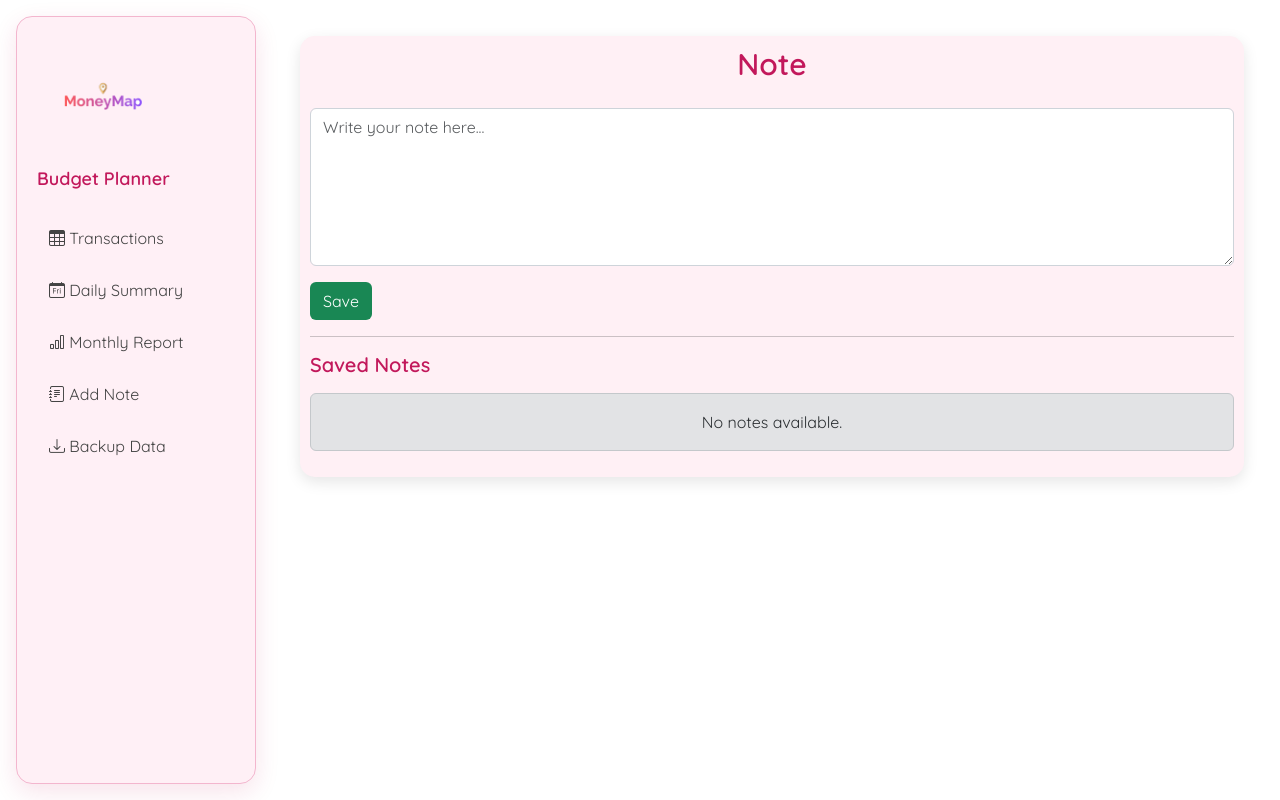
After one commit to niniwin/Budget-planner, a Flask app: page /show-note in a window 1280 px wide. The commit adds this page. Run offline with Flask 3, Linux system fonts and the light colour scheme.

Commit message:
add note and modify monthly report

```diff
--- a/routes/budget_routes.py
+++ b/routes/budget_routes.py
@@ -1,7 +1,8 @@
-from flask import Blueprint, Response, request, jsonify, render_template
+from flask import Blueprint, Response, request, jsonify, render_template,redirect,url_for
 from models import db
 from models.transaction import Transaction
 from models.category import Category
+from models.note import Note
 from datetime import datetime,date
 from sqlalchemy import extract, func
 import csv
@@ -150,24 +151,8 @@ def planner():
     total_income = sum(t.amount for t in summary_transactions if t.type == "income")
     total_expense = sum(t.amount for t in summary_transactions if t.type == "expense")
     balance = total_income - total_expense
+    month_display = datetime.strptime(selected_month, "%Y-%m").strftime("%B")
 
-    daily_summary = {}
-
-    for t in summary_transactions:
-        day = t.date.strftime("%Y-%m-%d")
-
-        if day not in daily_summary:
-            daily_summary[day] = {
-                "income": 0,
-                "expense": 0
-            }
-
-        if t.type == "income":
-            daily_summary[day]["income"] += t.amount
-        else:
-            daily_summary[day]["expense"] += t.amount
-
-    month_display = datetime.strptime(selected_month, "%Y-%m").strftime("%B")
 
     return render_template(
         "budget.html",
@@ -175,10 +160,10 @@ def planner():
         total_income=total_income,
         total_expense=total_expense,
         balance=balance,
-        daily_summary=daily_summary,
         month=selected_month,
         month_display=month_display,
-        pagination=pagination
+        pagination=pagination,
+
     )
 
 @budget_bp.route('/update/<int:id>', methods=['PUT'])
@@ -205,71 +190,7 @@ def delete_transaction(id):
 
     return jsonify({"success": True}), 200
 
-""" def get_monthly_report(month=None, start_date=None, end_date=None):
-    query = Transaction.query
 
-    if month:
-        query = query.filter(func.strftime("%Y-%m", Transaction.date) == month)
-
-    if start_date:
-        query = query.filter(Transaction.date >= start_date)
-
-    if end_date:
-        query = query.filter(Transaction.date <= end_date)
-
-    transactions = query.order_by(Transaction.date.asc()).all()
-
-    report = {}
-
-    for t in transactions:
-        day = t.date.strftime("%Y-%m-%d")
-
-        if day not in report:
-            report[day] = {
-                "date": day,
-                "income": 0,
-                "expense": 0,
-                "balance": 0
-            }
-
-        if t.type == "income":
-            report[day]["income"] += t.amount
-        elif t.type == "expense":
-            report[day]["expense"] += t.amount
-
-        report[day]["balance"] = (
-            report[day]["income"] - report[day]["expense"]
-        )
-
-    return list(report.values())
-
-@budget_bp.route("/budget/monthly-report")
-def monthly_report():
-    month = request.args.get("month")
-    start_date = request.args.get("start_date")
-    end_date = request.args.get("end_date")
-
-    if not month:
-        month=date.today().strftime("%Y-%m")
-
-    report_data = get_monthly_report(
-        month=month,
-        start_date=start_date,
-        end_date=end_date
-    )
-
-    total_income = sum(row["income"] for row in report_data)
-    total_expense = sum(row["expense"] for row in report_data)
-    balance = total_income - total_expense
-
-    return render_template(
-        "budget/monthly_report.html",
-        report_data=report_data,
-        total_income=total_income,
-        total_expense=total_expense,
-        balance=balance,
-        month=month
-    ) """
 
 @budget_bp.route("/budget/daily-summary")
 def daily_summary():
@@ -327,3 +248,41 @@ def daily_summary():
         month=selected_month,
         period_display=period_display
     )
+#Show note
+@budget_bp.route("/show-note")
+def show_note():
+    notes=Note.query.all()
+    return render_template(
+        "budget/note.html",
+        notes=notes
+    )
+
+
+# Add note
+@budget_bp.route("/add-note",methods=["POST"])
+def add_note():
+    note_text=request.form["note"]
+    db.session.add(Note(
+        content=note_text
+    ))
+    db.session.commit()
+    return redirect(url_for("budget.show_note"))
+
+#Edit note
+@budget_bp.route("/edit-note/<int:id>",methods=["POST"])
+def edit_note(id):
+    note=Note.query.get(id)
+    if not note:
+        return jsonify({"error":"Note not found"}),404
+    note.content=request.form["note"]
+    db.session.commit()
+    return redirect(url_for("budget.show_note"))
+
+
+#Delete note
+@budget_bp.route("/delete-note/<int:id>",methods=["POST"])
+def delete_note(id):
+    note=Note.query.get_or_404(id)
+    db.session.delete(note)
+    db.session.commit()
+    return redirect(url_for("budget.show_note"))
--- a/static/js/budget.js
+++ b/static/js/budget.js
@@ -91,6 +91,26 @@ function editRow(button){
     button.onclick = function () {
         saveRow(row, button);
     };
+}
+
+function editNote(button){
+    const form=button.closest("form");
+    const saveButton=form.querySelector('button[type="submit"]');
+    button.style.display="none";
+    saveButton.style.display="inline-block";
+    input.focus();
+
+
+}
+
+function deleteNote(id){
+    if(confirm("Are you sure you want to delete this note?")){
+        const form=document.createElement("form");
+        form.method="POST";
+        form.action="/delete-note/"+id;
+        document.body.appendChild(form);
+        form.submit();
+    }
 }
 
 function saveRow(row, button) {
--- a/templates/budget/_sidebar.html
+++ b/templates/budget/_sidebar.html
@@ -27,6 +27,9 @@
     <a href="{{ url_for('report.monthly_report') }}" class="sidebar-link">
         <i class="bi bi-bar-chart"></i> Monthly Report
     </a>
+    <a href="{{ url_for('budget.show_note') }}" class="sidebar-link">
+        <i class="bi bi-journal-text"></i> Add Note
+    </a>
 
     <a href="{{ url_for('budget.backup_transactions') }}" class="sidebar-link">
         <i class="bi bi-download"></i> Backup Data
--- /dev/null
+++ b/templates/budget/note.html
@@ -0,0 +1,103 @@
+{% extends "base.html" %}
+{% block title %}Note{% endblock %}
+
+{% block content %}
+<div class="budget-layout">
+    {% include "budget/_sidebar.html" %}
+
+    <main class="budget-content">
+        <div class="diary-box">
+            <h2 class="page-heading text-center mb-4">
+                Note
+            </h2>
+              <!-- Add New Note -->
+            <form action="{{ url_for('budget.add_note') }}" method="POST">
+
+                <div class="mb-3">
+                    <textarea
+                        class="form-control"
+                        name="note"
+                        rows="6"
+                        placeholder="Write your note here..."
+                        required></textarea>
+                </div>
+
+                <button type="submit" class="btn btn-success">
+                    Save
+                </button>
+
+            </form>
+
+            <hr>
+
+           <!-- Saved Notes -->
+            <h5 class="mb-3">Saved Notes</h5>
+
+            {% for note in notes %}
+
+            <div class="card shadow-sm mb-3 note-card">
+                <div class="card-body note-card-body">
+
+                    <div class="row g-2 align-items-center">
+
+                        <!-- Update Form -->
+                        <div class="col">
+                            <form action="{{ url_for('budget.edit_note', id=note.id) }}" method="POST" class="d-flex gap-2">
+
+                                <input
+                                    type="text"
+                                    class="form-control note-input"
+                                    name="note"
+                                    value="{{ note.content }}"
+                                    required>
+
+                                <button
+                                    type="button"
+                                    onclick="editNote(this)"
+                                    class="btn btn-warning note-btn">
+                                    Update
+                                </button>
+                                <button
+                                    type="submit"
+                                    style="display:none"
+                                    class="btn btn-success"
+                                >
+                                Save
+
+                                </button>
+
+
+                            </form>
+                        </div>
+
+                        <!-- Delete Form -->
+                        <div class="col-auto">
+                            <form action="{{ url_for('budget.delete_note', id=note.id) }}" method="POST">
+
+                                <button
+                                    type="button"
+                                    onclick="deleteNote('{{note.id}}')"
+                                    class="btn btn-danger note-btn">
+                                    Delete
+                                </button>
+
+                            </form>
+                        </div>
+
+                    </div>
+
+                </div>
+            </div>
+
+            {% else %}
+
+            <div class="alert alert-secondary text-center">
+                No notes available.
+            </div>
+
+            {% endfor %}
+        </div>
+
+    </main>
+    </div>
+{% endblock %}
```
Also changed, not shown: models/note.py (added, +7 -0 lines), routes/report_routes.py (+18 -4 lines), static/style.css (+78 -4 lines), templates/report/monthly_report.html (+7 -5 lines).
